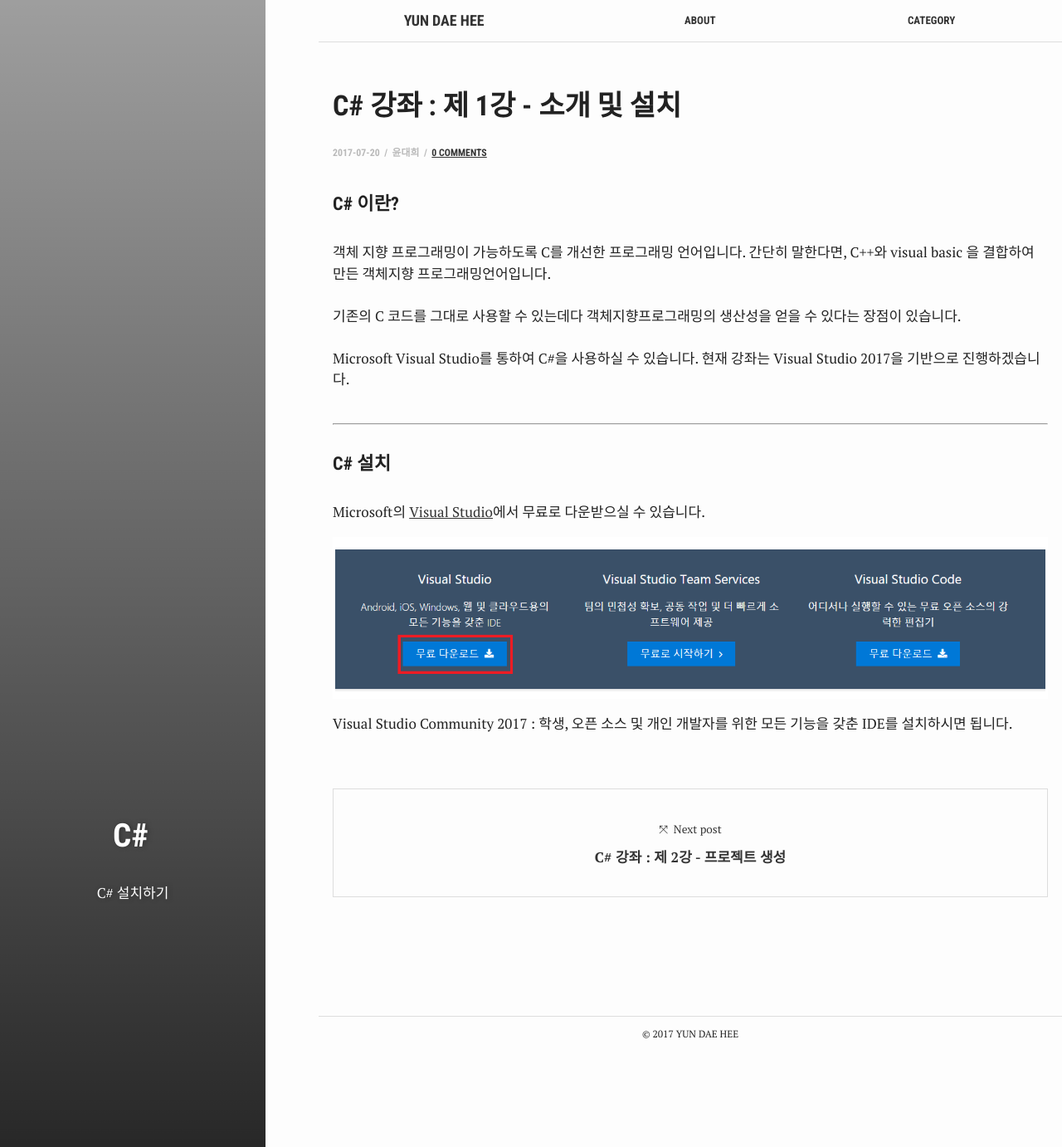
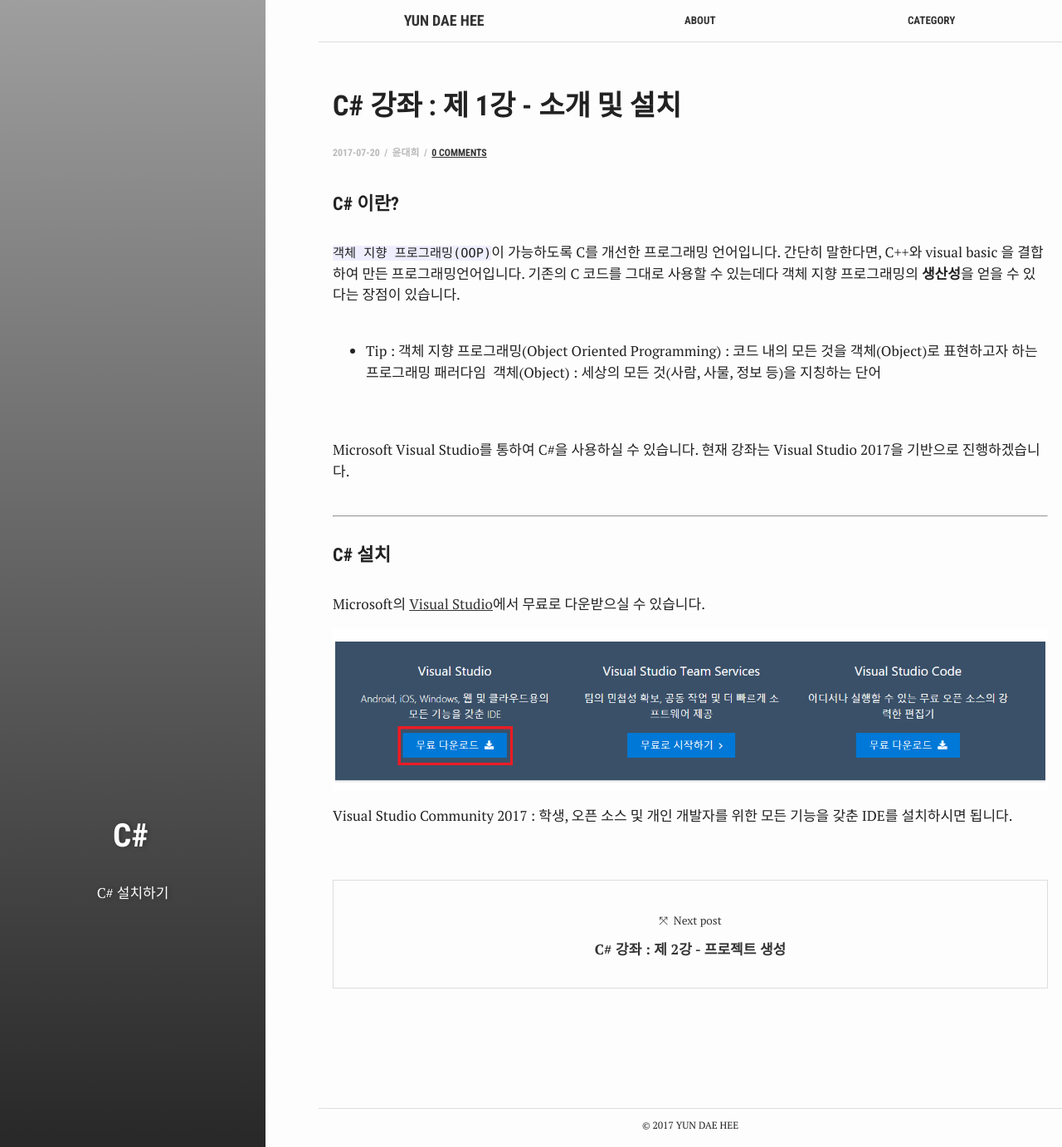
Before and after one commit to test076923/076923.github.io, a Jekyll site: the page built from _posts/2017-07-20-C#-1.md, in a window 1280 px wide and 1382 px high. Shown: the whole window at 83% size. Built offline with Jekyll 4.4.1, drawn with Linux system fonts in a browser that asks for light colours; comment, search, counter and statistics services are not loaded.

Commit message:
Update 2017-07-20-C#-1.md

```diff
--- a/_posts/2017-07-20-C#-1.md
+++ b/_posts/2017-07-20-C#-1.md
@@ -11,9 +11,11 @@
 author: 윤대희
 ---
 #### C# 이란? ####
-객체 지향 프로그래밍이 가능하도록 C를 개선한 프로그래밍 언어입니다. 간단히 말한다면, C++와 visual basic 을 결합하여 만든 객체지향 프로그래밍언어입니다.
+`객체 지향 프로그래밍(OOP)`이 가능하도록 C를 개선한 프로그래밍 언어입니다. 간단히 말한다면, C++와 visual basic 을 결합하여 만든 프로그래밍언어입니다. 기존의 C 코드를 그대로 사용할 수 있는데다 객체 지향 프로그래밍의 **생산성**을 얻을 수 있다는 장점이 있습니다.
 <br><br>
-기존의 C 코드를 그대로 사용할 수 있는데다 객체지향프로그래밍의 생산성을 얻을 수 있다는 장점이 있습니다.
+* Tip : 객체 지향 프로그래밍(Object Oriented Programming) : 코드 내의 모든 것을 객체(Object)로 표현하고자 하는 프로그래밍 패러다임
+  객체(Object) : 세상의 모든 것(사람, 사물, 정보 등)을 지칭하는 단어
+
 <br><br>
 Microsoft Visual Studio를 통하여 C#을 사용하실 수 있습니다. 현재 강좌는 Visual Studio 2017을 기반으로 진행하겠습니다.
 <br><br>
```
